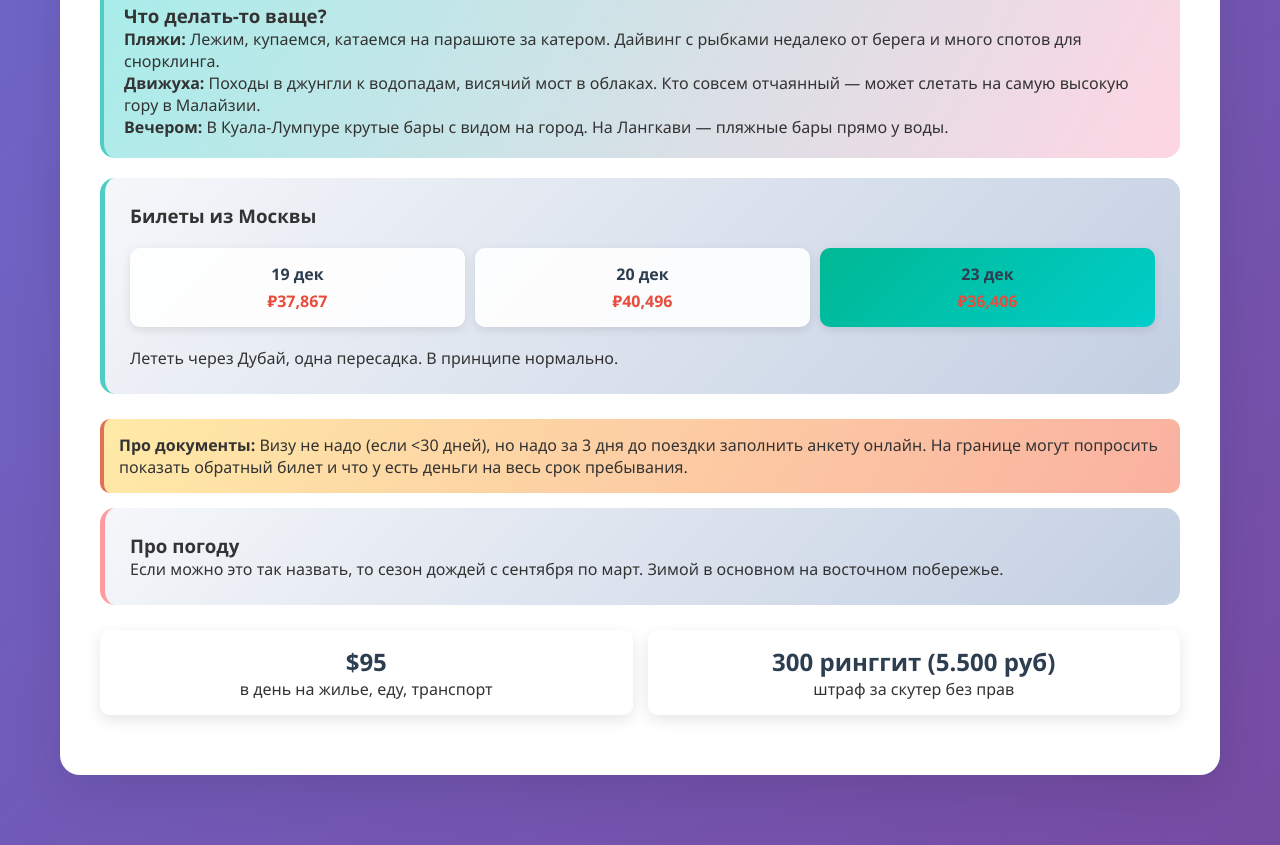
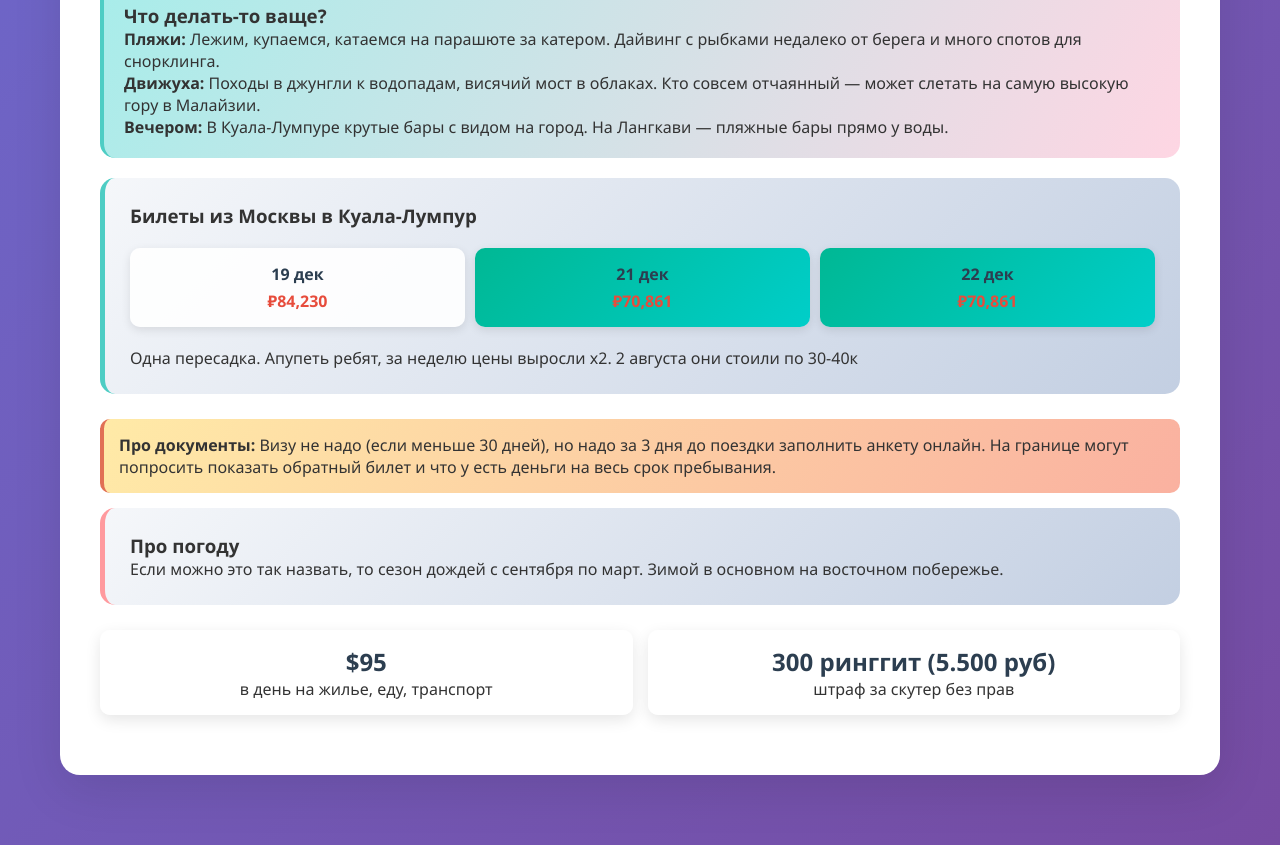
Before and after one commit to aiden2033/winter26, a plain HTML site: page index.html in a window 1280 px wide. Shown: the part 2113-2958 px from the top of the page. Drawn offline with Linux system fonts and the light colour scheme.

Commit message:
Fixing prices

```diff
--- a/index.html
+++ b/index.html
@@ -497,26 +497,26 @@
                     </div>
 
                     <div class="route-card">
-                        <h3>Билеты из Москвы</h3>
+                        <h3>Билеты из Москвы в Куала-Лумпур</h3>
                         <div class="flight-grid">
                             <div class="flight-option">
                                 <div class="flight-date">19 дек</div>
-                                <div class="flight-price">₽37,867</div>
-                            </div>
-                            <div class="flight-option">
-                                <div class="flight-date">20 дек</div>
-                                <div class="flight-price">₽40,496</div>
+                                <div class="flight-price">₽84,230</div>
                             </div>
                             <div class="flight-option best-deal">
-                                <div class="flight-date">23 дек</div>
-                                <div class="flight-price">₽36,406</div>
+                                <div class="flight-date">21 дек</div>
+                                <div class="flight-price">₽70,861</div>
+                            </div>
+                            <div class="flight-option best-deal">
+                                <div class="flight-date">22 дек</div>
+                                <div class="flight-price">₽70,861</div>
                             </div>
                         </div>
-                        <p>Лететь через Дубай, одна пересадка. В принципе нормально.</p>
+                        <p>Одна пересадка. Апупеть ребят, за неделю цены выросли х2. 2 августа они стоили по 30-40к</p>
                     </div>
 
                     <div class="warning">
-                        <strong>Про документы:</strong> Визу не надо (если <30 дней), но надо за 3 дня до поездки заполнить анкету онлайн. На границе могут попросить показать обратный билет и что у есть деньги на весь срок пребывания.
+                        <strong>Про документы:</strong> Визу не надо (если меньше 30 дней), но надо за 3 дня до поездки заполнить анкету онлайн. На границе могут попросить показать обратный билет и что у есть деньги на весь срок пребывания.
                     </div>
 
                     <div class="route-card indonesia-card">
@@ -575,7 +575,7 @@
                         <div class="photo-card">
                             <div class="photo-placeholder"><img src="https://www.eden-tour.ru/wp-content/uploads/2019/03/калимантан-борнео-8.jpg"></div>
                             <div class="photo-caption">🦧Орангутаны Борнео</div>
-                            <div class="photo-description">узнали сеья утром?я да</div>
+                            <div class="photo-description">узнали себя утром?я да</div>
                         </div>
                         <div class="photo-card">
                             <div class="photo-placeholder"><img src="https://diveclub.ru/view/images/upload/nicedit/194235885scd0419_todd-winner-97a0838.jpg"></div>
```
